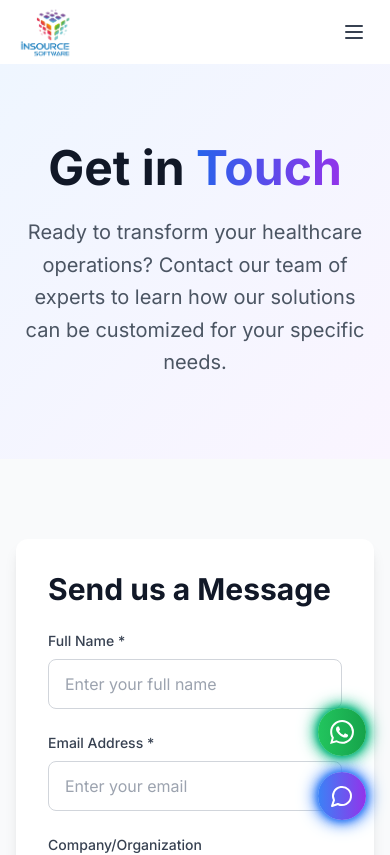
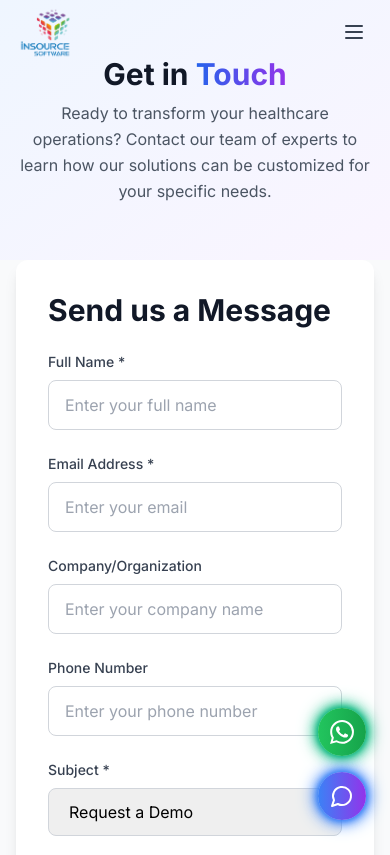
Before and after one commit to srikanthatwork/insource_software, a React (Vite) app: page /contact in a window 390 px wide. Shown: the top 855 px of the page. Built offline with nearby package versions, Linux system fonts and the light colour scheme.

Commit message:
contact page changed

```diff
--- a/src/components/Customers.tsx
+++ b/src/components/Customers.tsx
@@ -4,8 +4,8 @@ import ClientSlider from "./clientSlider";
 
 const Customers: React.FC = () => {
   return (
-    <section className="py-20 ">
-      <div className="max-w-7xl mx-auto px-4 sm:px-6 lg:px-8">
+    <section className="py-20">
+      <div className=" mx-auto px-4 sm:px-6 lg:px-8">
         <motion.div
           initial={{ opacity: 0, y: 20 }}
           whileInView={{ opacity: 1, y: 0 }}
@@ -28,24 +28,7 @@ const Customers: React.FC = () => {
         </motion.div>
 
         <div className="overflow-hidden">
-          <div className="flex space-x-16 w-max">
-            {/* {[...partners, ...partners].map((partner, index) => (
-              <motion.div
-                key={`${partner.name}-${index}`}
-                className="flex-shrink-0 w-32 h-16 bg-white rounded-lg shadow-md flex items-center justify-center grayscale hover:grayscale-0 transition-all duration-300 border border-gray-100 hover:border-blue-200"
-                whileHover={{
-                  scale: 1.1,
-                  y: -4,
-                  transition: { type: "spring", stiffness: 400, damping: 10 }
-                }}
-              >
-                <img
-                  src={partner.logo}
-                  alt={partner.name}
-                  className="max-w-full max-h-full object-contain"
-                />
-              </motion.div>
-            ))} */}
+          <div className="flex space-x-16 w-max ">
             <ClientSlider />
           </div>
         </div>
--- a/src/components/clientSlider.tsx
+++ b/src/components/clientSlider.tsx
@@ -14,12 +14,11 @@ const logos = [
   logo4,
   logo5,
   logo6,
-
 ];
 
 export default function ClientSlider() {
   return (
-    <div className="overflow-hidden w-full  py-8">
+    <div className="overflow-hidden w-full  py-8 ">
       <motion.div
         className="flex w-max gap-6 "
         animate={{ x: ["0%", "-100%"] }}
@@ -34,7 +33,7 @@ export default function ClientSlider() {
             key={i}
             src={logo}
             alt={`client-logo-${i}`}
-            className="h-20 w-auto object-contain "
+            className=" h-20 md:h-40 w-auto object-contain "
           />
         ))}
       </motion.div>
--- a/src/components/home/Hero.tsx
+++ b/src/components/home/Hero.tsx
@@ -1,6 +1,6 @@
 import React, { useEffect, useState } from 'react';
 import { motion } from 'framer-motion';
-import { ArrowRight, Play, Sparkles, Zap, Heart, Shield } from 'lucide-react';
+import { ArrowRight, Play,  Zap, Heart, Shield } from 'lucide-react';
 import { Link } from 'react-router-dom';
 import Button from '../common/Button';
 import { companyInfo, companyStats } from '../../data/company';
--- a/src/components/home/KeyHighlights.tsx
+++ b/src/components/home/KeyHighlights.tsx
@@ -146,7 +146,7 @@ const KeyHighlights: React.FC = () => {
                   <Button
                     variant="outline"
                     size="lg"
-                    className="border-white text-white hover:bg-white hover:text-blue-600"
+                    className="border-white text-white hover:bg-white hover:text-blue-500"
                     onClick={() => navigate('/products')}
                   >
                     View All Products
--- a/src/components/home/Vision.tsx
+++ b/src/components/home/Vision.tsx
@@ -211,7 +211,7 @@ const Vision: React.FC = () => {
         </div>
 
         {/* Awards Section */}
-        <AnimatedSection>
+        {/* <AnimatedSection>
           <div className="text-center mb-12">
             <h3 className="text-3xl font-bold text-gray-900 mb-4">
               Recognition &{" "}
@@ -243,14 +243,14 @@ const Vision: React.FC = () => {
                   <p className="text-gray-600 text-sm mb-2">
                     {award.description}
                   </p>
-                  {/* <span className="inline-block px-3 py-1 bg-blue-100 text-blue-800 rounded-full text-sm font-medium">
+                  <span className="inline-block px-3 py-1 bg-blue-100 text-blue-800 rounded-full text-sm font-medium">
                     {award.year}
-                  </span> */}
+                  </span>
                 </Card>
               </motion.div>
             ))}
           </div>
-        </AnimatedSection>
+        </AnimatedSection> */}
 
         {/* Global Reach */}
         <AnimatedSection>
--- a/src/pages/Contact.tsx
+++ b/src/pages/Contact.tsx
@@ -5,7 +5,6 @@ import AnimatedSection from "../components/common/AnimatedSection";
 import Card from "../components/common/Card";
 import Button from "../components/common/Button";
 import { companyInfo } from "../data/company";
-import ContactForm from "../components/ContactForm";
 
 const Contact: React.FC = () => {
   const [formData, setFormData] = useState({
@@ -63,18 +62,18 @@ const Contact: React.FC = () => {
   ];
 
   return (
-    <div className="pt-16">
+    <div>
       {/* Hero Section */}
-      <section className="py-20 bg-gradient-to-br from-blue-50 to-purple-50">
+      <section className="py-14 bg-gradient-to-br from-blue-50 to-purple-50">
         <div className="max-w-7xl mx-auto px-4 sm:px-6 lg:px-8">
           <AnimatedSection className="text-center">
-            <h1 className="text-5xl font-bold text-gray-900 mb-6">
+            <h1 className="text-3xl font-bold text-gray-900 mb-2">
               Get in{" "}
               <span className="bg-gradient-to-r from-blue-600 to-purple-600 bg-clip-text text-transparent">
                 Touch
               </span>
             </h1>
-            <p className="text-xl text-gray-600 max-w-4xl mx-auto leading-relaxed">
+            <p className="text-md text-gray-600 max-w-4xl mx-auto leading-relaxed">
               Ready to transform your healthcare operations? Contact our team of
               experts to learn how our solutions can be customized for your
               specific needs.
@@ -84,7 +83,7 @@ const Contact: React.FC = () => {
       </section>
 
       {/* Contact Form & Map */}
-      <section className="py-20 bg-gray-50">
+      <section className=" bg-gray-50">
         <div className="max-w-7xl mx-auto px-4 sm:px-6 lg:px-8">
           <div className="grid grid-cols-1 lg:grid-cols-2 gap-12">
             {/* Contact Form */}
--- a/src/pages/Products.tsx
+++ b/src/pages/Products.tsx
@@ -1,5 +1,4 @@
 import React from "react";
-import { motion } from "framer-motion";
 import { useNavigate } from "react-router-dom";
 import * as Icons from "lucide-react";
 import AnimatedSection from "../components/common/AnimatedSection";
```
